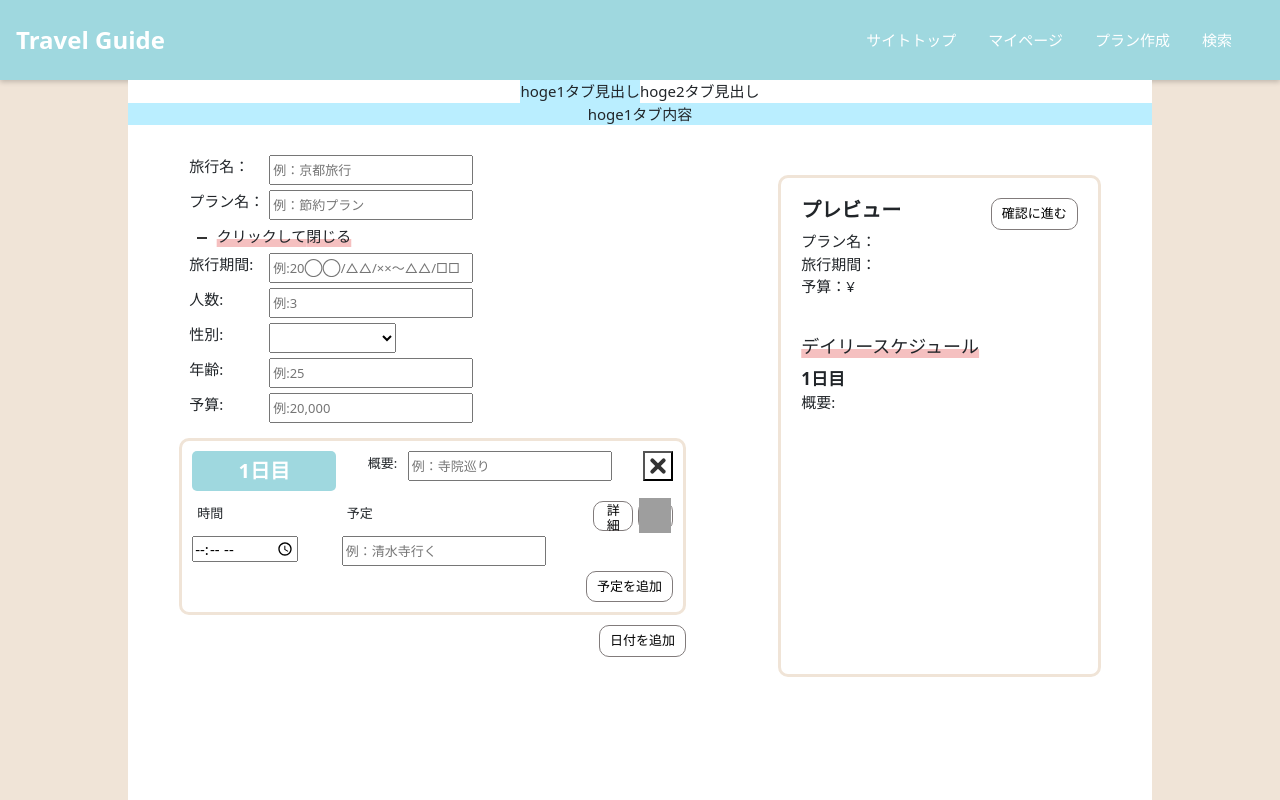
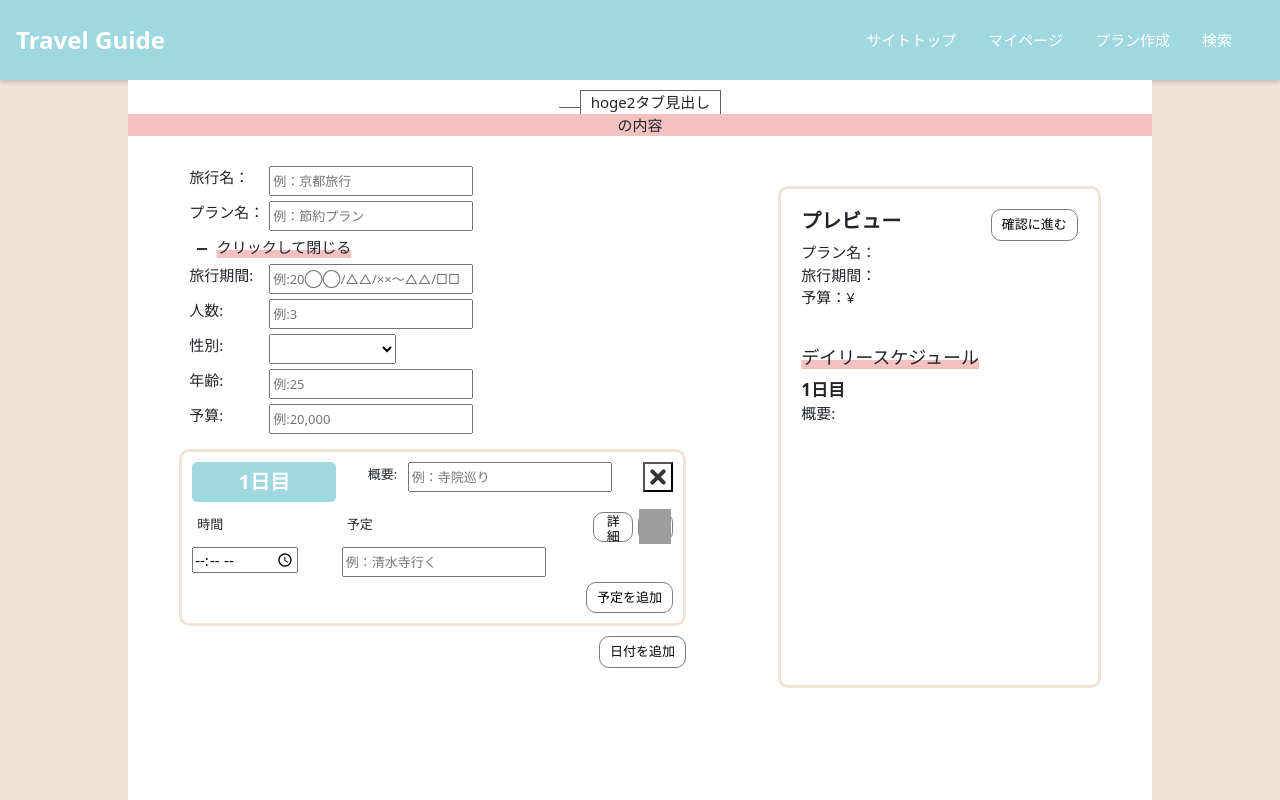
Before and after one commit to kana1999/my_portforio, a React (Create React App) app in the folder my-app/: page /Page3 in a window 1280 px wide. Built offline with nearby package versions, Linux system fonts and the light colour scheme; grey boxes are pictures that could not be loaded.

Commit message:
タブ追加3

```diff
--- a/my-app/src/components/page3.css
+++ b/my-app/src/components/page3.css
@@ -394,6 +394,18 @@ input, select, summary {
 	visibility: visible;
 }
 
+#tab-container label {
+    margin-top: 10px;
+    padding: 0 10px;
+    cursor: pointer;
+    border-top: #5f6368 1px solid;
+    border-left:  #5f6368 1px solid;
+}
+
+.hoge2 {
+    border-right: #5f6368 1px solid;
+}
+
 /* 初期状態（hoge1表示） */
 #left-container,
 #right-container {
@@ -410,10 +422,10 @@ input, select, summary {
 
   /* 見出しのスタイル */
   #hoge1:checked + label, #left-container {
-    background-color: rgb(186, 238, 255);
+    background-color: #F5C0C0;
   }
   #hoge2:checked + label, #right-container {
-    background-color: pink;
+    background-color: #F0E4D7;
   }
 
   input[type="radio"] {
--- a/my-app/src/components/page3.jsx
+++ b/my-app/src/components/page3.jsx
@@ -71,15 +71,15 @@ export const Page3 = () => {
 
           {/* タブの内容 */}
           <div id="tab-container">
-     {/* ラジオボタン  */}
+          {/* ラジオボタン  */}
             <input type="radio" id="hoge1" name="tab" checked/>
-            <label for="hoge1">hoge1タブ見出し</label>
+            <label for="hoge1">{watchedDetails.PlanName}</label>
 
             <input type="radio" id="hoge2" name="tab"/>
-            <label for="hoge2">hoge2タブ見出し</label>
+            <label className="hoge2" for="hoge2">hoge2タブ見出し</label>
 
             {/* タブ内容  */}
-            <div id="left-container">hoge1タブ内容</div>
+            <div id="left-container">{watchedDetails.PlanName}の内容</div>
             <div id="right-container">hoge2タブ内容</div>
           </div>
 
```
